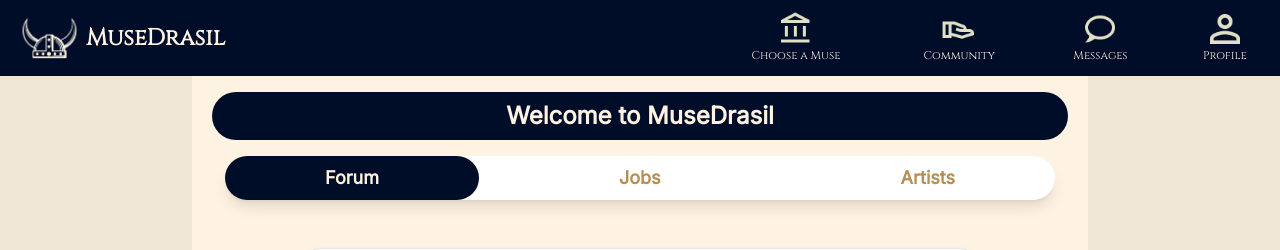
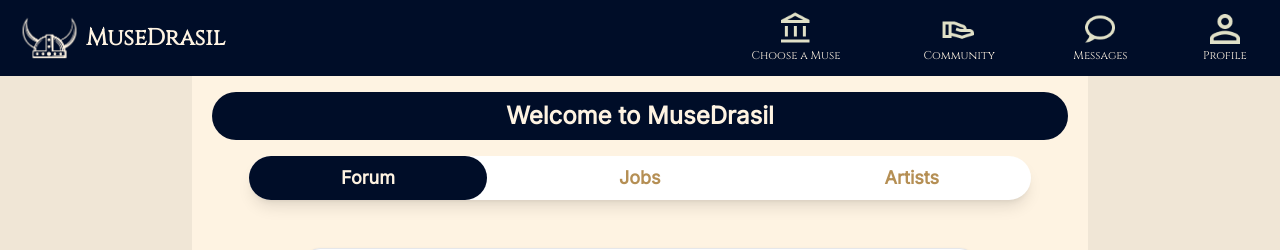
Before and after one commit to anian3/hacknarok25, a React (Vite) app in the folder frontend/viking-app/: page / in a window 1280 px wide. Shown: the top 250 px of the page. Built offline with nearby package versions, Linux system fonts and the light colour scheme.

Commit message:
pare pikseli roznicy

```diff
--- a/frontend/viking-app/src/pages/MainPage/components/SubHeader/SubHeader.tsx
+++ b/frontend/viking-app/src/pages/MainPage/components/SubHeader/SubHeader.tsx
@@ -22,7 +22,7 @@ const SubHeader = ({
     const isHovering = hovering === section;
 
     // Base classes that don't change
-    const baseClasses = "px-4 md:px-25 py-2 text-base md:text-lg cursor-pointer rounded-full transition-colors duration-300 ease-in-out";
+    const baseClasses = "px-4 md:px-23 py-2 text-base md:text-lg cursor-pointer rounded-full transition-colors duration-300 ease-in-out";
 
     // Determine background and text color classes based on state
     let stateClasses = "";
```
